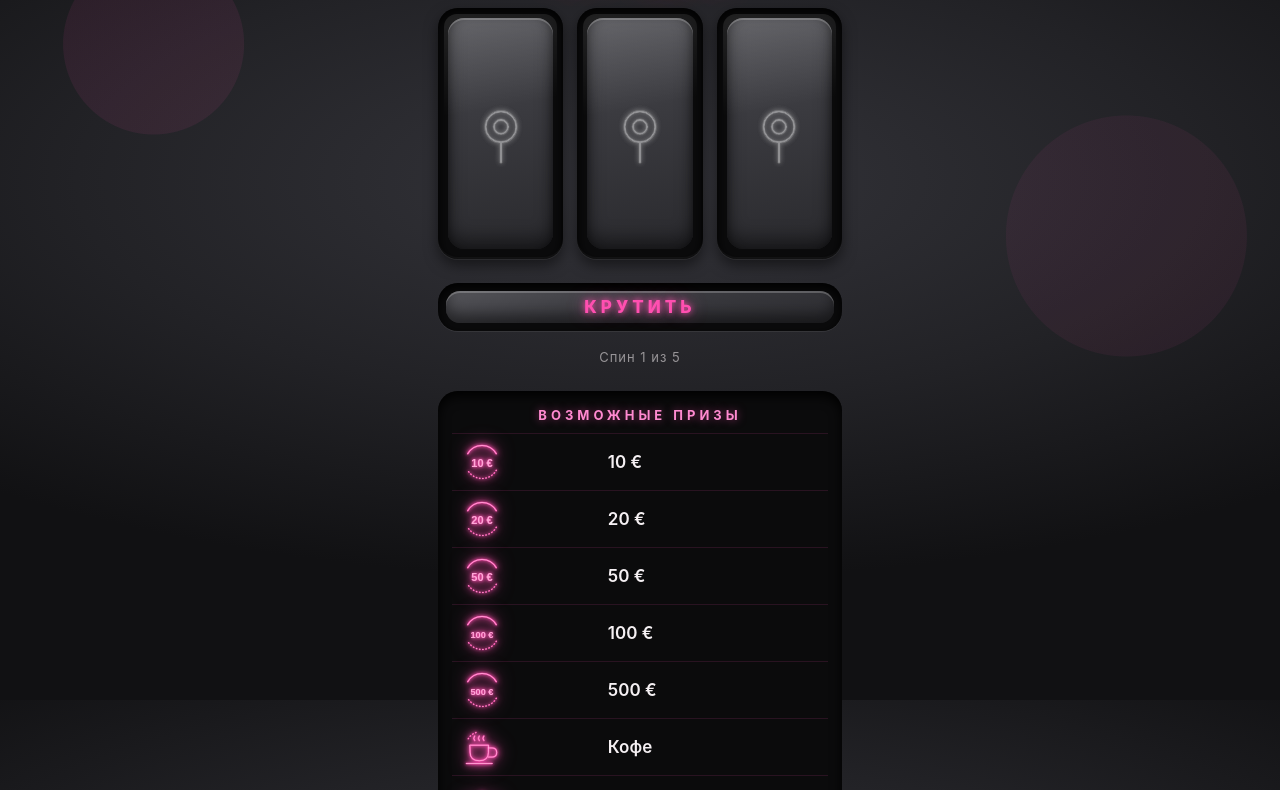
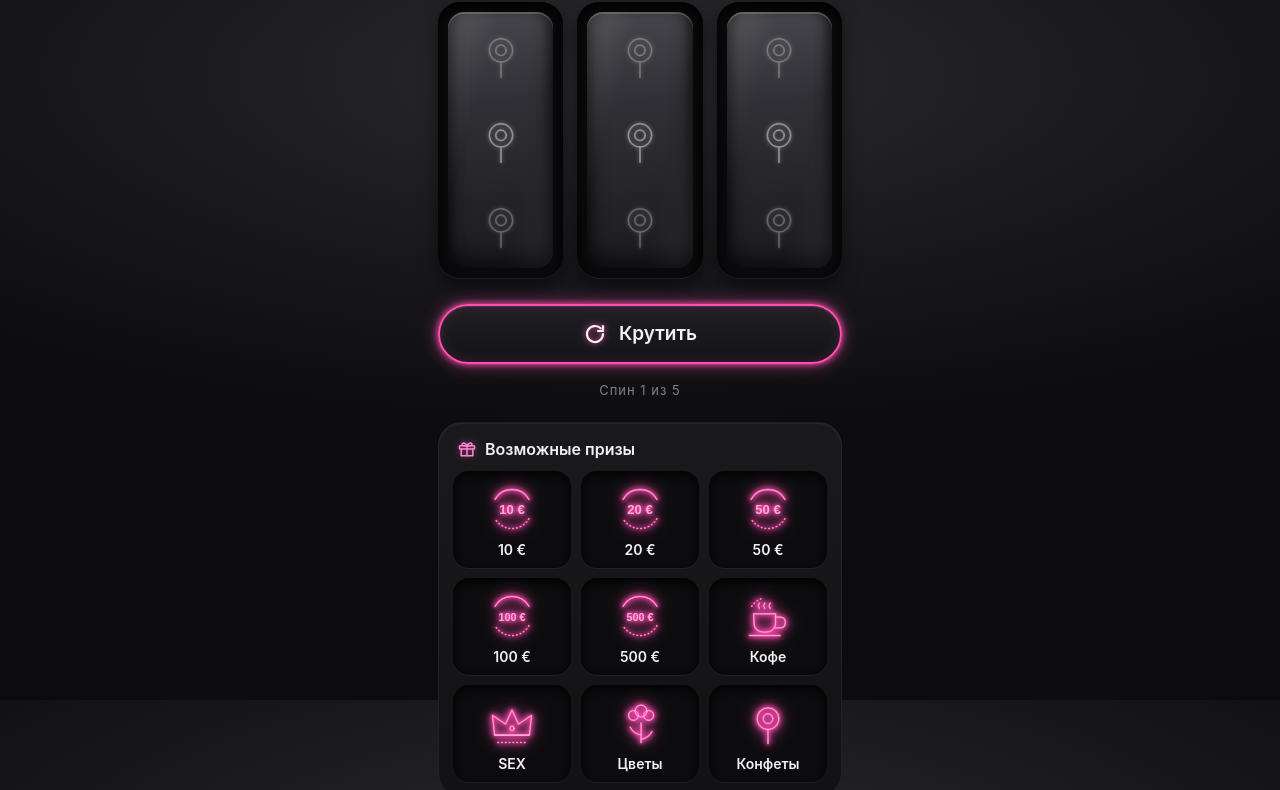
Before and after one commit to andreyporova-collab/777, a plain HTML site: page index.html in a window 1280 px wide. Shown: the part 100-890 px from the top of the page. Drawn offline with Linux system fonts and the light colour scheme.

Commit message:
Rework layout to match reference: tall reels, pill button, prize grid
Each reel shows three symbols with the centre one as the result, which
lights up pink on stop. Spin is a neon pill button. Prizes are a grid
of tiles. The balance pill is not included. Button text reads
"Попыток не осталось!" when the five spins are used up.

Claude-Session: https://claude.ai/code/session_01EZZwvUSm8GRiY1XDcnTkBZ

```diff
--- a/app.js
+++ b/app.js
@@ -10,8 +10,9 @@ const REEL_DELAY = 600;   // задержка между остановками
 const TICK_MS = 90;       // частота смены кадров при вращении
 const CONFETTI_COLORS = ['#ffd76a', '#ff6fa5', '#ffd1e0', '#7ad7ff', '#b28cff'];
 
-const reelImgs = [...document.querySelectorAll('.reel img')];
 const reelEls = [...document.querySelectorAll('.reel')];
+const midImgs = reelEls.map((reel) => reel.querySelector('.mid'));
+const cellImgs = reelEls.map((reel) => [...reel.querySelectorAll('.cell')]); // верх и низ
 const machine = document.getElementById('machine');
 const spinBtn = document.getElementById('spin');
 const spinLabel = spinBtn.querySelector('span');
@@ -23,29 +24,26 @@ const winIcon = document.getElementById('win-icon');
 const winPrize = document.getElementById('win-prize');
 const winNote = document.getElementById('win-note');
 const winClose = document.getElementById('win-close');
+const prizeGrid = document.getElementById('prize-grid');
 
 totalEl.textContent = SCRIPT.length;
 winNote.textContent = WIN_NOTE;
 
-// Таблица призов строится из PRIZES, чтобы всегда совпадать с барабанами
-function renderPrizeTable() {
-  const rows = document.getElementById('prize-rows');
+// Сетка призов строится из PRIZES, чтобы всегда совпадать с барабанами
+function renderPrizeGrid() {
   for (const prize of Object.values(PRIZES)) {
-    const tr = document.createElement('tr');
-    const iconTd = document.createElement('td');
+    const tile = document.createElement('div');
+    tile.className = 'prize-tile';
     const img = document.createElement('img');
     img.src = prize.icon;
     img.alt = '';
-    img.width = 40;
-    img.height = 40;
-    iconTd.appendChild(img);
-    const nameTd = document.createElement('td');
-    nameTd.textContent = prize.tableName || prize.name;
-    tr.append(iconTd, nameTd);
-    rows.appendChild(tr);
+    const label = document.createElement('span');
+    label.textContent = prize.tableName || prize.name;
+    tile.append(img, label);
+    prizeGrid.appendChild(tile);
   }
 }
-renderPrizeTable();
+renderPrizeGrid();
 
 // Сколько спинов уже сделано: от 0 до SCRIPT.length. Больше сценарий не идёт по кругу.
 let index = loadIndex();
@@ -68,15 +66,15 @@ function randomSymbol() {
   return PRIZES[SYMBOLS[Math.floor(Math.random() * SYMBOLS.length)]].icon;
 }
 
-// Обновляет счётчик, кнопку «КРУТИТЬ» и состояние «сценарий окончен»
+// Обновляет счётчик, кнопку и состояние «попыток не осталось»
 function renderState() {
   counterEl.textContent = isFinished() ? SCRIPT.length : index + 1;
   if (isFinished()) {
     spinBtn.disabled = true;
-    spinLabel.textContent = 'ПОПЫТОК НЕ ОСТАЛОСЬ!';
+    spinLabel.textContent = 'Попыток не осталось!';
   } else {
     spinBtn.disabled = spinning;
-    spinLabel.textContent = 'КРУТИТЬ';
+    spinLabel.textContent = 'Крутить';
   }
 }
 
@@ -91,25 +89,31 @@ function spin() {
   index += 1;
   saveIndex();
 
-  // Все барабаны начинают «мелькать»
-  const timers = reelImgs.map((img, i) => {
-    reelEls[i].classList.remove('stop');
-    reelEls[i].classList.add('spinning');
-    return setInterval(() => { img.src = randomSymbol(); }, TICK_MS);
+  // Все барабаны начинают «мелькать» (все три видимых символа)
+  const timers = reelEls.map((reel, i) => {
+    reel.classList.remove('stop');
+    reel.classList.add('spinning');
+    return setInterval(() => {
+      cellImgs[i].forEach((img) => { img.src = randomSymbol(); });
+      midImgs[i].src = randomSymbol();
+    }, TICK_MS);
   });
 
-  // Останавливаем по очереди на заранее заданных символах
+  // Останавливаем по очереди: центр — заранее заданный символ, верх и низ — соседние
   let stopped = 0;
-  reelImgs.forEach((img, i) => {
+  reelEls.forEach((reel, i) => {
     setTimeout(() => {
       clearInterval(timers[i]);
-      img.src = PRIZES[step.symbols[i]].icon;
-      reelEls[i].classList.remove('spinning');
-      reelEls[i].classList.add('stop');
+      const [top, bottom] = cellImgs[i];
+      top.src = randomSymbol();
+      bottom.src = randomSymbol();
+      midImgs[i].src = PRIZES[step.symbols[i]].icon;
+      reel.classList.remove('spinning');
+      reel.classList.add('stop');
       tg?.HapticFeedback?.impactOccurred('light');
 
       stopped++;
-      if (stopped === reelImgs.length) finish(step);
+      if (stopped === reelEls.length) finish(step);
     }, SPIN_BASE + i * REEL_DELAY);
   });
 }
--- a/index.html
+++ b/index.html
@@ -5,43 +5,61 @@
   <meta name="viewport" content="width=device-width, initial-scale=1, viewport-fit=cover" />
   <title>Наш слот 💖</title>
   <!-- ?v= меняй при каждом обновлении, чтобы Telegram не брал старые файлы из кеша -->
-  <link rel="stylesheet" href="style.css?v=13" />
+  <link rel="stylesheet" href="style.css?v=14" />
   <!-- Telegram Web App SDK: нужен для работы внутри Telegram -->
   <script src="https://telegram.org/js/telegram-web-app.js"></script>
 </head>
 <body>
-  <div class="bg-hearts" aria-hidden="true"></div>
-
   <main class="app">
     <header class="header">
       <p class="kicker">наш вечер</p>
       <h1 class="title">Слот-удача</h1>
     </header>
 
+    <!-- Три барабана: в каждом видно три символа, центральный — выигрышный -->
     <section class="machine" id="machine">
       <div class="reels">
-        <div class="reel"><img alt="" src="assets/prizes/candy.svg" /></div>
-        <div class="reel"><img alt="" src="assets/prizes/candy.svg" /></div>
-        <div class="reel"><img alt="" src="assets/prizes/candy.svg" /></div>
+        <div class="reel">
+          <img class="cell" alt="" src="assets/prizes/candy.svg?v=14" />
+          <img class="cell mid" alt="" src="assets/prizes/candy.svg?v=14" />
+          <img class="cell" alt="" src="assets/prizes/candy.svg?v=14" />
+        </div>
+        <div class="reel">
+          <img class="cell" alt="" src="assets/prizes/candy.svg?v=14" />
+          <img class="cell mid" alt="" src="assets/prizes/candy.svg?v=14" />
+          <img class="cell" alt="" src="assets/prizes/candy.svg?v=14" />
+        </div>
+        <div class="reel">
+          <img class="cell" alt="" src="assets/prizes/candy.svg?v=14" />
+          <img class="cell mid" alt="" src="assets/prizes/candy.svg?v=14" />
+          <img class="cell" alt="" src="assets/prizes/candy.svg?v=14" />
+        </div>
       </div>
-      <div class="glass" aria-hidden="true"></div>
     </section>
 
     <button id="spin" class="spin-btn" type="button">
-      <span>КРУТИТЬ</span>
+      <svg class="spin-icon" viewBox="0 0 24 24" aria-hidden="true">
+        <path d="M20 12a8 8 0 1 1-2.34-5.66" />
+        <path d="M20 4v5h-5" />
+      </svg>
+      <span>Крутить</span>
     </button>
 
     <p id="result" class="result hidden" role="status"></p>
 
-    <div class="footer">
-      <p class="counter">Спин <span id="counter">1</span> из <span id="total"></span></p>
-    </div>
+    <p class="counter">Спин <span id="counter">1</span> из <span id="total"></span></p>
 
     <section class="prizes-card" aria-labelledby="prizes-title">
-      <h2 id="prizes-title" class="prizes-title">Возможные призы</h2>
-      <table class="prize-table">
-        <tbody id="prize-rows"></tbody>
-      </table>
+      <div class="prizes-head">
+        <svg class="gift-icon" viewBox="0 0 24 24" aria-hidden="true">
+          <rect x="3" y="8" width="18" height="4" rx="1" />
+          <path d="M5 12v8h14v-8" />
+          <path d="M12 8v12" />
+          <path d="M12 8c-2-4-6-4-6-1.5S10 8 12 8zM12 8c2-4 6-4 6-1.5S14 8 12 8z" />
+        </svg>
+        <h2 id="prizes-title" class="prizes-title">Возможные призы</h2>
+      </div>
+      <div id="prize-grid" class="prize-grid"></div>
     </section>
   </main>
 
@@ -57,7 +75,7 @@
     </div>
   </div>
 
-  <script src="schedule.js?v=12"></script>
-  <script src="app.js?v=12"></script>
+  <script src="schedule.js?v=14"></script>
+  <script src="app.js?v=14"></script>
 </body>
 </html>
--- a/style.css
+++ b/style.css
@@ -1,14 +1,11 @@
 * { box-sizing: border-box; }
 
 :root {
-  --bg: #0c0a0c;
-  --panel: #161217;
-  --panel-edge: #241c25;
   --neon: #ff4fb0;
   --neon-soft: #ff8ad0;
   --neon-glow: rgba(255, 79, 176, 0.55);
   --text: #f5f0f3;
-  --muted: rgba(245, 240, 243, 0.55);
+  --muted: rgba(245, 240, 243, 0.5);
 }
 
 html, body {
@@ -17,7 +14,7 @@ html, body {
   font-family: -apple-system, BlinkMacSystemFont, "Segoe UI", Roboto, Helvetica, Arial, sans-serif;
   color: var(--text);
   background:
-    radial-gradient(80% 50% at 50% 35%, #34343a 0%, #222226 55%, #111113 100%);
+    radial-gradient(80% 45% at 50% 22%, #2a2a2f 0%, #17171a 60%, #0c0c0e 100%);
   background-attachment: fixed;
   -webkit-tap-highlight-color: transparent;
   overflow-x: hidden;
@@ -25,21 +22,11 @@ html, body {
 
 .hidden { display: none !important; }
 
-/* Фоновые «пятна» тусклого неона */
-.bg-hearts {
-  position: fixed;
-  inset: 0;
-  pointer-events: none;
-  background:
-    radial-gradient(circle at 12% 18%, rgba(255, 79, 176, 0.08) 0 90px, transparent 91px),
-    radial-gradient(circle at 88% 42%, rgba(255, 79, 176, 0.06) 0 120px, transparent 121px);
-}
-
 .app {
   position: relative;
   max-width: 440px;
   margin: 0 auto;
-  padding: 26px 18px calc(36px + env(safe-area-inset-bottom));
+  padding: 24px 18px calc(36px + env(safe-area-inset-bottom));
   display: flex;
   flex-direction: column;
   align-items: center;
@@ -61,18 +48,18 @@ html, body {
 
 .title {
   margin: 6px 0 0;
-  font-size: 30px;
+  font-size: 28px;
   font-weight: 800;
   letter-spacing: 1px;
   color: var(--neon);
-  text-shadow: 0 0 6px var(--neon), 0 0 18px var(--neon-glow), 0 0 36px var(--neon-glow);
+  text-shadow: 0 0 6px var(--neon), 0 0 18px var(--neon-glow);
 }
 
-/* ---------- Панель с клавишами ---------- */
+/* ---------- Барабаны: высокие окна с тремя символами ---------- */
 .machine {
   position: relative;
   width: 100%;
-  padding: 6px 0;
+  padding: 4px 0;
 }
 
 .machine.shake { animation: shake 0.5s ease-in-out; }
@@ -83,137 +70,143 @@ html, body {
   justify-content: center;
 }
 
-/* Каждая клавиша — в своей чёрной утопленной рамке, как на панели */
 .reel {
   position: relative;
   flex: 1;
-  aspect-ratio: 1 / 2;
+  aspect-ratio: 1 / 2.2;
   display: flex;
-  align-items: center;
-  justify-content: center;
+  flex-direction: column;
   overflow: hidden;
-  border-radius: 20px;
+  border-radius: 22px;
   padding: 10px;
-  background: #0b0b0c;
+  background: #0a0a0c;
   box-shadow:
-    inset 0 5px 12px rgba(0, 0, 0, 0.95),
-    inset 0 -2px 0 rgba(255, 255, 255, 0.04),
+    inset 0 6px 14px rgba(0, 0, 0, 0.95),
     0 1px 0 rgba(255, 255, 255, 0.07),
-    0 6px 14px rgba(0, 0, 0, 0.5);
+    0 8px 18px rgba(0, 0, 0, 0.5);
 }
 
-/* Серое стекло клавиши: лёгкая выпуклость по верху и низу */
+/* Серое стекло окна */
 .reel::before {
   content: "";
   position: absolute;
   inset: 10px;
   border-radius: 16px;
-  background: linear-gradient(170deg, #55555a 0%, #3b3b40 40%, #2a2a2e 100%);
+  background: linear-gradient(175deg, #47474d 0%, #303036 35%, #232327 75%, #1c1c20 100%);
   box-shadow:
-    inset 0 2px 0 rgba(255, 255, 255, 0.22),
-    inset 0 -10px 18px rgba(0, 0, 0, 0.45),
-    inset 6px 0 10px -6px rgba(0, 0, 0, 0.5),
-    inset -6px 0 10px -6px rgba(0, 0, 0, 0.5);
+    inset 0 2px 0 rgba(255, 255, 255, 0.18),
+    inset 0 -12px 20px rgba(0, 0, 0, 0.5),
+    inset 10px 0 14px -8px rgba(0, 0, 0, 0.6),
+    inset -10px 0 14px -8px rgba(0, 0, 0, 0.6);
 }
 
-/* Блик на стекле клавиши */
+/* Блик по стеклу */
 .reel::after {
   content: "";
   position: absolute;
-  inset: 6px;
-  border-radius: 13px;
+  inset: 10px;
+  border-radius: 16px;
   pointer-events: none;
-  background: linear-gradient(170deg, rgba(255, 255, 255, 0.10) 0%, rgba(255, 255, 255, 0) 40%);
+  background: linear-gradient(105deg, rgba(255, 255, 255, 0.10) 0%, rgba(255, 255, 255, 0) 30%, rgba(255, 255, 255, 0) 70%, rgba(255, 255, 255, 0.05) 100%);
   z-index: 2;
 }
 
-/* Неактивная иконка — серая, как незажжённый символ на клавише */
-.reel img {
+/* Три ячейки в окне: верх, центр, низ */
+.reel .cell {
   position: relative;
   z-index: 1;
-  width: 70%;
-  height: auto;
-  display: block;
+  flex: 1;
+  width: 100%;
+  min-height: 0;
+  object-fit: contain;
+  padding: 14%;
   user-select: none;
   -webkit-user-drag: none;
-  opacity: 0.45;
-  filter: grayscale(1) brightness(1.5) drop-shadow(0 0 1px rgba(255, 255, 255, 0.25));
+  opacity: 0.32;
+  filter: grayscale(1) brightness(1.4);
 }
 
-/* Выпавший символ — зажигается розовым неоном */
-.reel.stop img {
+/* Центральный символ — выигрышная линия */
+.reel .cell.mid {
+  opacity: 0.5;
+}
+
+/* Выпавший символ зажигается розовым */
+.reel.stop .mid {
   opacity: 1;
   filter:
     drop-shadow(0 0 2px var(--neon))
-    drop-shadow(0 0 8px var(--neon-glow));
+    drop-shadow(0 0 9px var(--neon-glow));
+  animation: land 0.55s cubic-bezier(0.2, 1.4, 0.4, 1);
 }
 
-/* Во время вращения — вертикальные полосы, как на подсвеченной клавише */
-.reel.spinning img {
-  animation: roll 0.12s linear infinite;
-  filter: blur(1.2px) drop-shadow(0 0 6px var(--neon));
-}
-
+/* Во время вращения — полосы */
 .reel.spinning::before {
   background:
-    repeating-linear-gradient(90deg, rgba(255, 79, 176, 0.0) 0 8px, rgba(255, 79, 176, 0.35) 8px 10px),
-    linear-gradient(180deg, #2b2530 0%, #1a161c 100%);
+    repeating-linear-gradient(90deg, rgba(255, 79, 176, 0) 0 8px, rgba(255, 79, 176, 0.3) 8px 10px),
+    linear-gradient(175deg, #2e2e34 0%, #1c1c20 100%);
   animation: streak 0.16s linear infinite;
 }
 
-/* После остановки — короткая вспышка */
-.reel.stop img {
-  animation: land 0.55s cubic-bezier(0.2, 1.4, 0.4, 1);
+.reel.spinning .cell {
+  animation: roll 0.12s linear infinite;
+  filter: blur(1.2px) grayscale(1) brightness(1.3);
 }
 
-/* ---------- Кнопка «КРУТИТЬ» ---------- */
-/* Кнопка — такая же клавиша в чёрной рамке, с розовой подсветкой надписи */
+/* ---------- Кнопка «Крутить» — неоновая таблетка ---------- */
 .spin-btn {
-  position: relative;
+  display: flex;
+  align-items: center;
+  justify-content: center;
+  gap: 12px;
   width: 100%;
-  padding: 14px;
+  margin-top: 4px;
+  padding: 16px 20px;
   font: inherit;
-  font-size: 17px;
-  font-weight: 800;
-  letter-spacing: 4px;
-  color: var(--neon);
-  background: #0b0b0c;
-  border: none;
-  border-radius: 20px;
+  font-size: 19px;
+  font-weight: 600;
+  color: var(--text);
+  background: linear-gradient(180deg, #1f1f23 0%, #141417 100%);
+  border: 2px solid var(--neon);
+  border-radius: 999px;
   cursor: pointer;
   box-shadow:
-    inset 0 5px 12px rgba(0, 0, 0, 0.95),
-    0 1px 0 rgba(255, 255, 255, 0.07);
-  transition: transform 0.08s;
+    0 0 6px var(--neon),
+    0 0 18px var(--neon-glow),
+    inset 0 0 12px rgba(255, 79, 176, 0.18),
+    inset 0 1px 0 rgba(255, 255, 255, 0.08);
+  transition: transform 0.08s, box-shadow 0.15s;
 }
 
-.spin-btn::before {
-  content: "";
-  position: absolute;
-  inset: 8px;
-  border-radius: 14px;
-  background: linear-gradient(170deg, #55555a 0%, #3b3b40 45%, #2a2a2e 100%);
-  box-shadow:
-    inset 0 2px 0 rgba(255, 255, 255, 0.22),
-    inset 0 -8px 14px rgba(0, 0, 0, 0.45);
-  z-index: 0;
+.spin-icon {
+  width: 24px;
+  height: 24px;
+  fill: none;
+  stroke: var(--text);
+  stroke-width: 2.2;
+  stroke-linecap: round;
+  stroke-linejoin: round;
+  filter: drop-shadow(0 0 3px var(--neon));
 }
 
-.spin-btn span {
-  position: relative;
-  z-index: 1;
-  text-shadow: 0 0 6px var(--neon), 0 0 16px var(--neon-glow);
+.spin-btn:active {
+  transform: scale(0.98);
+  box-shadow:
+    0 0 4px var(--neon),
+    0 0 10px var(--neon-glow),
+    inset 0 0 16px rgba(255, 79, 176, 0.3);
 }
-
-.spin-btn:active { transform: scale(0.985); }
 
 .spin-btn:disabled {
   color: var(--muted);
+  border-color: rgba(255, 79, 176, 0.3);
+  box-shadow: inset 0 0 12px rgba(0, 0, 0, 0.5);
   cursor: default;
 }
 
-.spin-btn:disabled span {
-  text-shadow: none;
+.spin-btn:disabled .spin-icon {
+  stroke: var(--muted);
+  filter: none;
 }
 
 /* ---------- Результат (проигрыш) ---------- */
@@ -221,20 +214,13 @@ html, body {
   width: 100%;
   margin: 0;
   padding: 14px 16px;
-  border-radius: 14px;
-  background: #120f13;
+  border-radius: 16px;
+  background: #151417;
   border: 1px solid rgba(255, 79, 176, 0.35);
   color: var(--neon-soft);
   font-size: 17px;
   text-shadow: 0 0 8px var(--neon-glow);
   animation: fadeUp 0.4s ease-out;
-}
-
-.footer {
-  display: flex;
-  flex-direction: column;
-  align-items: center;
-  gap: 4px;
 }
 
 .counter {
@@ -244,50 +230,68 @@ html, body {
   color: var(--muted);
 }
 
-/* ---------- Таблица призов ---------- */
+/* ---------- Возможные призы: сетка ---------- */
 .prizes-card {
   width: 100%;
-  margin-top: 8px;
-  padding: 16px 14px 10px;
-  border-radius: 20px;
-  background: #0b0b0c;
-  border: none;
-  box-shadow:
-    inset 0 5px 12px rgba(0, 0, 0, 0.95),
-    0 1px 0 rgba(255, 255, 255, 0.07);
+  margin-top: 6px;
+  padding: 16px 14px 14px;
+  border-radius: 24px;
+  background: linear-gradient(180deg, #1a1a1e 0%, #121215 100%);
+  border: 1px solid rgba(255, 255, 255, 0.06);
+  box-shadow: inset 0 1px 0 rgba(255, 255, 255, 0.05);
+}
+
+.prizes-head {
+  display: flex;
+  align-items: center;
+  gap: 8px;
+  margin: 0 4px 12px;
+}
+
+.gift-icon {
+  width: 20px;
+  height: 20px;
+  fill: none;
+  stroke: var(--neon-soft);
+  stroke-width: 1.8;
+  stroke-linecap: round;
+  stroke-linejoin: round;
+  filter: drop-shadow(0 0 3px var(--neon-glow));
 }
 
 .prizes-title {
-  margin: 0 0 10px;
-  font-size: 13px;
-  font-weight: 700;
-  letter-spacing: 4px;
-  text-transform: uppercase;
-  color: var(--neon-soft);
-  text-shadow: 0 0 8px var(--neon-glow);
+  margin: 0;
+  font-size: 16px;
+  font-weight: 600;
+  color: var(--text);
 }
 
-.prize-table {
-  width: 100%;
-  border-collapse: collapse;
+.prize-grid {
+  display: grid;
+  grid-template-columns: repeat(3, 1fr);
+  gap: 10px;
 }
 
-.prize-table td {
-  padding: 6px 8px;
-  border-top: 1px solid rgba(255, 79, 176, 0.12);
-  text-align: left;
-  vertical-align: middle;
+.prize-tile {
+  display: flex;
+  flex-direction: column;
+  align-items: center;
+  gap: 6px;
+  padding: 12px 6px 10px;
+  border-radius: 16px;
+  background: #0c0c0e;
+  box-shadow: inset 0 3px 8px rgba(0, 0, 0, 0.9), 0 1px 0 rgba(255, 255, 255, 0.05);
 }
 
-.prize-table td img {
+.prize-tile img {
+  width: 52px;
+  height: 52px;
   display: block;
-  width: 44px;
-  height: 44px;
   filter: drop-shadow(0 0 3px var(--neon)) drop-shadow(0 0 8px var(--neon-glow));
 }
 
-.prize-table td:last-child {
-  font-size: 17px;
+.prize-tile span {
+  font-size: 14px;
   font-weight: 600;
   color: var(--text);
 }
@@ -314,7 +318,7 @@ html, body {
   max-width: 340px;
   padding: 30px 24px 26px;
   border-radius: 26px;
-  background: linear-gradient(180deg, #1b161c 0%, #0f0c10 100%);
+  background: linear-gradient(180deg, #1b1b1f 0%, #111113 100%);
   border: 1.5px solid var(--neon);
   text-align: center;
   box-shadow: 0 0 24px rgba(255, 79, 176, 0.45), inset 0 0 30px rgba(255, 79, 176, 0.08);
@@ -376,12 +380,11 @@ html, body {
   padding: 14px;
   font: inherit;
   font-size: 17px;
-  font-weight: 800;
-  letter-spacing: 2px;
+  font-weight: 700;
   color: var(--neon);
-  background: #120f13;
+  background: #151417;
   border: 1.5px solid var(--neon);
-  border-radius: 14px;
+  border-radius: 999px;
   cursor: pointer;
   text-shadow: 0 0 6px var(--neon);
   box-shadow: 0 0 12px rgba(255, 79, 176, 0.35);
@@ -413,8 +416,8 @@ html, body {
 }
 
 @keyframes land {
-  0%   { transform: scale(0.8) translateY(-14px); }
-  60%  { transform: scale(1.08) translateY(4px); }
+  0%   { transform: scale(0.8) translateY(-10px); }
+  60%  { transform: scale(1.08) translateY(3px); }
   100% { transform: scale(1) translateY(0); }
 }
 
@@ -451,5 +454,5 @@ html, body {
 }
 
 @media (prefers-reduced-motion: reduce) {
-  .reel.spinning img, .reel.spinning::before, .win-icon, .machine.shake { animation: none; }
+  .reel.spinning .cell, .reel.spinning::before, .win-icon, .machine.shake { animation: none; }
 }
```
